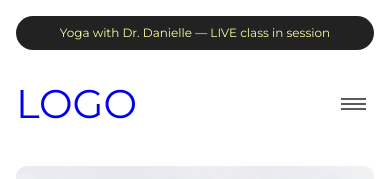
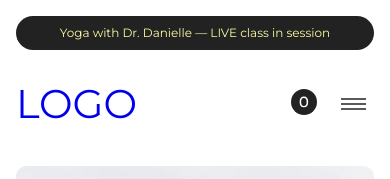
Before and after one commit to alanryn/darkroom-test, a website built with Vite: page index.html in a window 390 px wide. Shown: the top 179 px of the page. Built offline with nearby package versions, Linux system fonts and the light colour scheme.

Commit message:
Added cart icon to mobile navigation

```diff
--- a/index.html
+++ b/index.html
@@ -23,7 +23,10 @@
           <div>
             <a class="logo" href="#">LOGO</a>
           </div>
-
+          <div class="flex-sm-nav extra-md-none extra-sm">
+            <div class="cart-icon-sm-margin">
+              <a href="#"><img src="images/cart-icon.svg" alt="cart" /></a>
+            </div>
             <button
               class="mobile-nav-toggle"
               aria-controls="primary-navigation"
@@ -41,6 +44,8 @@
               />
               <span class="visually-hidden">Menu</span>
             </button>
+          </div>
+
           <nav class="primary-navigation" id="primary-navigation">
             <ul aria-label="Primary" role="list" class="nav-list">
               <li class="display-sm-none display-md"><a href="#">SHOP</a></li>
--- a/style.css
+++ b/style.css
@@ -295,6 +295,12 @@ ul li ul li {
   clear: both;
   width: 100%;
 }
+.flex-sm-nav {
+  display: flex;
+}
+.cart-icon-sm-margin {
+  margin-right: 1rem;
+}
 .display-sm-none {
   display: none;
 }
```
Lines whose indentation alone changed are shown as unchanged.
